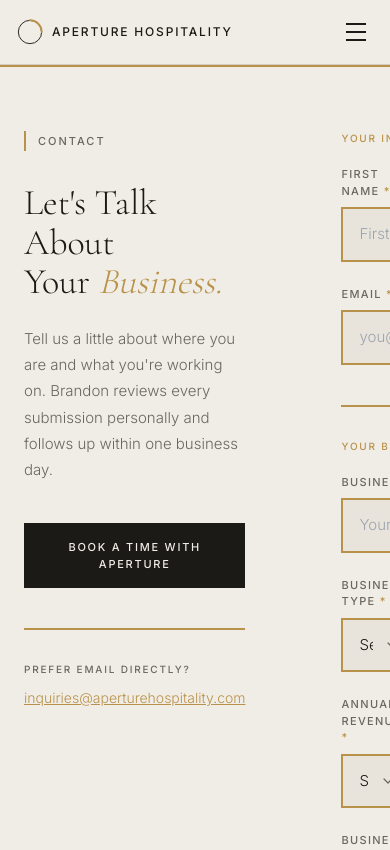
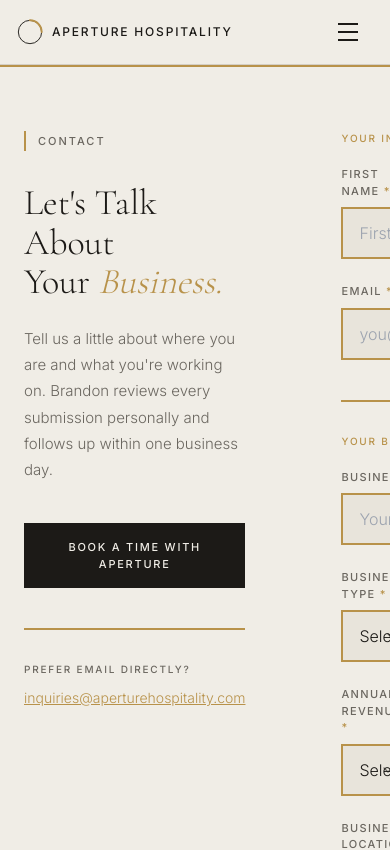
Before and after one commit to letsnavigatebmw/aperture-hospitality, a Next.js app: page /contact in a window 390 px wide. Shown: the top 850 px of the page. Built offline with nearby package versions, Linux system fonts and the light colour scheme.

Commit message:
🎯 Mobile Optimization: Viewport config, touch targets, responsive typography

```diff
--- a/app/globals.css
+++ b/app/globals.css
@@ -5,6 +5,13 @@
 html {
   scroll-behavior: smooth;
   -webkit-font-smoothing: antialiased;
+  text-size-adjust: 100%;
+  -webkit-text-size-adjust: 100%;
+}
+
+body {
+  min-width: 320px;
+  touch-action: manipulation;
 }
 
 /* Custom utilities */
@@ -19,15 +26,41 @@ html {
   }
 
   .btn-primary {
-    @apply inline-flex items-center gap-2 px-8 py-3.5 bg-ink text-parchment font-medium text-xs tracking-wider uppercase hover:bg-opacity-90 transition-all;
+    @apply inline-flex items-center gap-2 px-8 py-3.5 bg-ink text-parchment font-medium text-xs tracking-wider uppercase hover:bg-opacity-90 transition-all min-h-[44px];
   }
 
   .btn-ghost {
-    @apply text-xs font-medium tracking-wider uppercase text-muted border-b border-rule pb-0.5 hover:text-ink hover:border-ink transition-colors;
+    @apply text-xs font-medium tracking-wider uppercase text-muted border-b border-rule pb-0.5 hover:text-ink hover:border-ink transition-colors min-h-[44px] inline-flex items-center;
+  }
+
+  a, button {
+    /* Ensure touch targets are at least 44x44px */
+    min-width: 44px;
   }
 
   .container-max {
-    @apply max-w-[1140px] mx-auto px-4 sm:px-6 lg:px-16;
+    @apply max-w-[1140px] mx-auto px-4 sm:px-6 md:px-8 lg:px-16;
+  }
+
+  /* Mobile-first responsive text scaling */
+  @media (max-width: 640px) {
+    h1 { font-size: clamp(1.875rem, 5vw, 3rem); }
+    h2 { font-size: clamp(1.5rem, 4vw, 2.25rem); }
+    h3 { font-size: clamp(1.25rem, 3vw, 1.875rem); }
+    body { font-size: 16px; } /* Prevent zoom on iOS */
+  }
+}
+
+/* Mobile form input optimization */
+@media (max-width: 768px) {
+  input[type="text"],
+  input[type="email"],
+  input[type="tel"],
+  textarea,
+  select {
+    font-size: 16px !important; /* Prevent iOS zoom on input focus */
+    min-height: 48px;
+    padding: 12px 16px !important;
   }
 }
 
--- a/app/layout.tsx
+++ b/app/layout.tsx
@@ -1,4 +1,4 @@
-import type { Metadata } from 'next'
+import type { Metadata, Viewport } from 'next'
 import { Cormorant_Garamond, Inter } from 'next/font/google'
 import './globals.css'
 
@@ -13,6 +13,13 @@ const inter = Inter({
   weight: ['300', '400', '500'],
   variable: '--font-inter',
 })
+
+export const viewport: Viewport = {
+  width: 'device-width',
+  initialScale: 1,
+  maximumScale: 5,
+  userScalable: true,
+}
 
 export const metadata: Metadata = {
   title: 'Aperture Hospitality',
```
Also changed, not shown: 1 other file (tests, documents, lock files or other folders).
